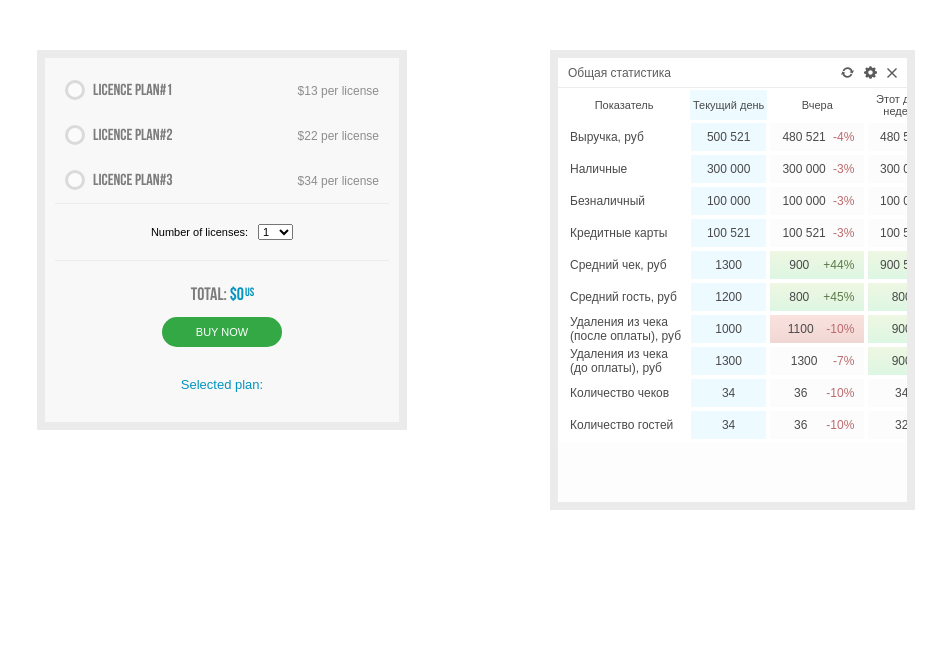
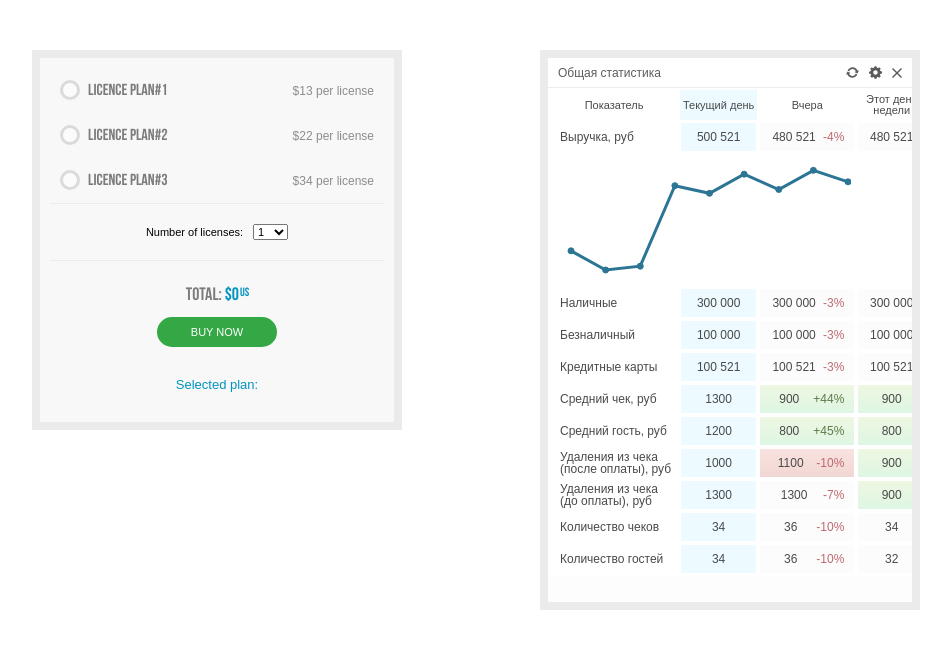
Before and after one commit to ronnika/license-plan, a website built with Parcel: page src/index.html in a window 1280 px wide. Shown: the whole page, without its empty margins (164-1115 px from the left). Built offline with nearby package versions, Linux system fonts and the light colour scheme.

Commit message:
feat: add line-graph

```diff
--- /dev/null
+++ b/src/blocks/line-chart/line-chart.js
@@ -0,0 +1,47 @@
+new Chart(document.getElementById("line-chart"), {
+    maintainAspectRatio: false,
+    type: 'line',
+    data: {
+            labels: [1, 2, 3, 4, 5, 6, 7, 8, 9],
+          datasets: [{
+          data: [15,10,11,32,30,35,31,36,33],
+          borderColor: "#2c7594",
+          pointBackgroundColor: "#2c7594",
+          pointRadius: 3,
+          fill: false,
+          lineTension: 0
+        }
+      ]
+    },
+    options: {
+        events: [],
+        legend: {
+            display: false
+        },
+        tooltips: {
+            callbacks: {
+               label: function(tooltipItem) {
+                      return tooltipItem.yLabel;
+               }
+            }
+        },
+        scales:{
+            xAxes: [{
+                ticks: {
+                   "fontSize": 0,
+                },
+                gridLines: {
+                    display:false
+                }
+            }],
+            yAxes: [{
+                ticks: {
+                    display: false
+                },
+                gridLines: {
+                    display:false
+                }
+            }]
+        },
+    }
+  });
--- a/src/blocks/stat/stat.scss
+++ b/src/blocks/stat/stat.scss
@@ -1,11 +1,12 @@
 .stat {
-    width: 365px;
-    height: 460px;
+    width: 380px;
+    height: 560px;
     position: relative;
     background-color: #fdfdfd;
     border: 8px solid #ebebeb;
     font-family: Arial, Helvetica, sans-serif;
     font-size: 12px;
+    line-height: 1;
     color: #4a4a4a;
     &__inner {
         width: 100%;
@@ -16,16 +17,17 @@
         margin-top: 30px;
         text-align: center;
         width: 380px;
-
         background-color: #ffffff;
         border-spacing: 2px;
     }
     &__cell {
-
         padding: 0 10px;
         background-color: #fcfcfc;
-        height: 30px;
+        height: 25px;
         border: 1px solid #ffffff;
+        &_graph {
+            background-color: #ffffff;
+        }
         &_selected {
             background-color: #edfaff;
         }
@@ -81,6 +83,7 @@
     }
 
     &__header {
+        height: 25px;
         font-weight: normal;
         &_top {
             font-size: 11px;
@@ -94,5 +97,9 @@
             background-color: #edfaff;
         }
     }
+    &__line-chart {
+        width: 290px;
+        height: 130px;
+    }
 
 }
--- a/src/index.html
+++ b/src/index.html
@@ -74,6 +74,11 @@
                       <td class="stat__cell">480 521</td>
                     </tr>
                     <tr class="stat__row">
+                      <td class="stat__cell stat__cell_graph" colspan="4">
+                        <div class="stat__line-chart"><canvas  id="line-chart"  height="130px"></canvas></div>
+                      </td>
+                    </tr>
+                    <tr class="stat__row">
                       <th class="stat__header stat__header_left">Наличные</th>
                       <td class="stat__cell stat__cell_selected">300 000</td>
                       <td class="stat__cell">300 000 <span class="stat__percent stat__percent_down">-3%</span></td>
@@ -95,7 +100,7 @@
                         <th class="stat__header stat__header_left">Средний чек, руб</th>
                         <td class="stat__cell stat__cell_selected">1300</td>
                         <td class="stat__cell stat__cell_up">900 <span class="stat__percent stat__percent_up">+44%</span></td>
-                        <td class="stat__cell stat__cell_up">900 521</td>
+                        <td class="stat__cell stat__cell_up">900</td>
                       </tr>
                       <tr class="stat__row">
                         <th class="stat__header stat__header_left">Средний гость, руб</th>
@@ -133,7 +138,7 @@
         </div>
     </div>
 
-
+    <script src="https://cdnjs.cloudflare.com/ajax/libs/Chart.js/2.5.0/Chart.min.js"></script>
     <script src="https://ajax.googleapis.com/ajax/libs/jquery/3.2.1/jquery.min.js"></script>
     <script src="./index.js"></script>
 </body>
--- a/src/index.js
+++ b/src/index.js
@@ -1,3 +1,4 @@
 
 import './main.scss'
 import './blocks/license-plan/license-plan'
+import './blocks/line-chart/line-chart'
```
